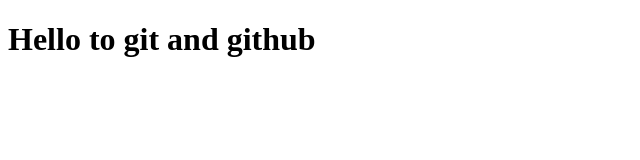
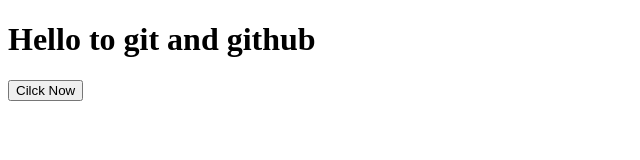
Before and after one commit to waliullahsiam/git_tutorail2, a plain HTML site: page index.html in a window 1280 px wide. Shown: the whole page, without its empty margins (0-640 px from the left). Drawn offline with Linux system fonts and the light colour scheme.

Commit message:
button added

```diff
--- a/index.html
+++ b/index.html
@@ -7,5 +7,6 @@
 </head>
 <body>
     <h1>Hello to git and github</h1>
+    <button>Cilck Now</button>
 </body>
 </html>
```
